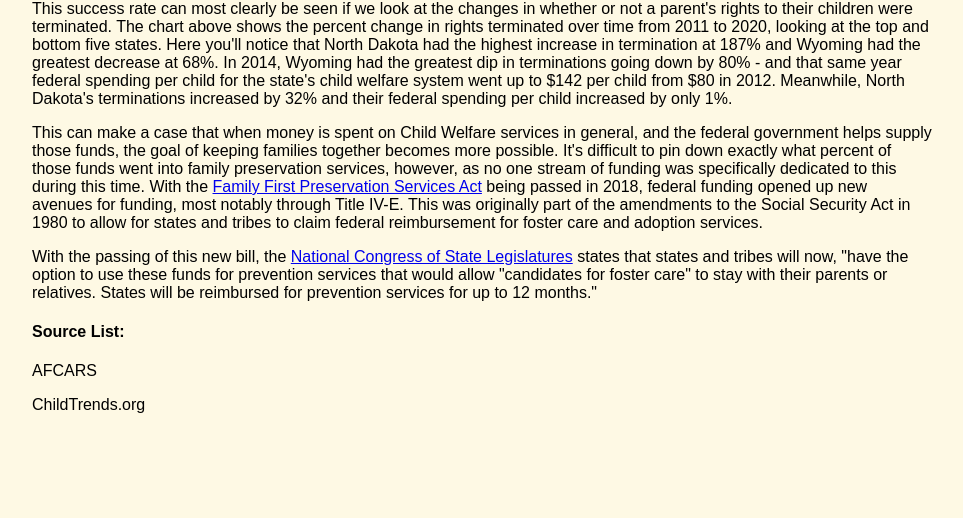
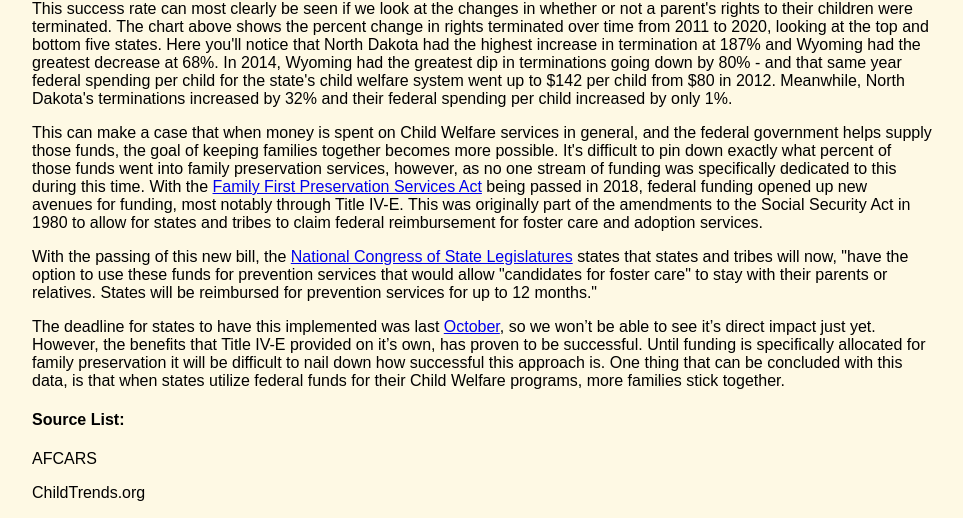
Before and after one commit to amandakmchugh/chart-project-familypreservation, a plain HTML site: page index.html in a window 1280 px wide. Shown: the part 1557-2075 px from the top of the page, without its empty margins (158-1121 px from the left). Before the commit the page ends 1987 px from the top, so only its background shows below. Drawn offline with Linux system fonts and the light colour scheme.

Commit message:
Add files via upload

```diff
--- a/index.html
+++ b/index.html
@@ -38,6 +38,7 @@
         reimbursement for foster care and adoption services.</p>
       <p>With the passing of this new bill, the <a href=https://www.ncsl.org/research/human-services/family-first-prevention-services-act-ffpsa.aspx>National Congress of State Legislatures</a> states that states and tribes will now, "have the
         option to use these funds for prevention services that would allow "candidates for foster care" to stay with their parents or relatives. States will be reimbursed for prevention services for up to 12 months."</P>
+        <P>The deadline for states to have this implemented was last <a href=https://www.nashp.org/implementing-the-family-first-prevention-services-act-what-to-watch-in-2021/>October</a>, so we won’t be able to see it’s direct impact just yet. However, the benefits that Title IV-E provided on it’s own, has proven to be successful. Until funding is specifically allocated for family preservation it will be difficult to nail down how successful this approach is. One thing that can be concluded with this data, is that when states utilize federal funds for their Child Welfare programs, more families stick together.
       <h4><B>Source List:</b></h4>
       <p>AFCARS</P>
       <P>ChildTrends.org</P>
```
